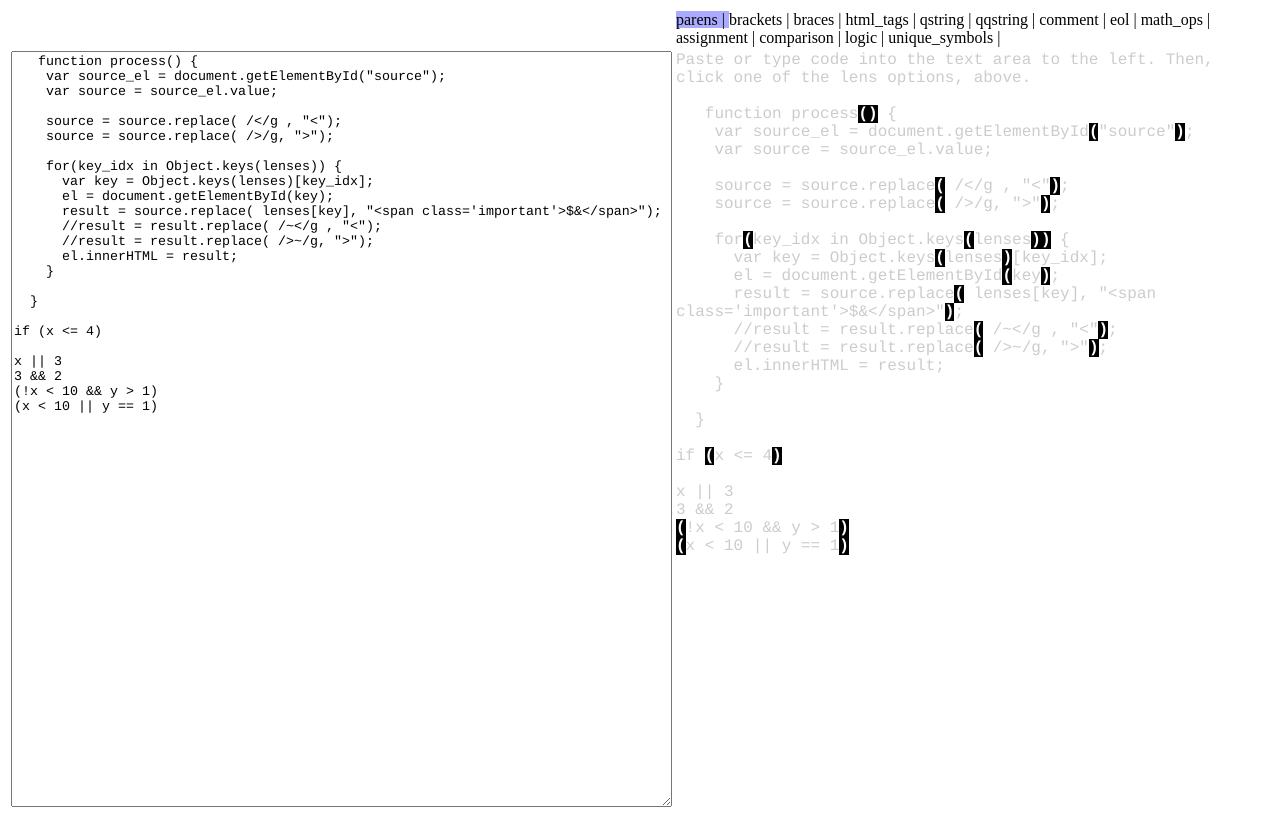
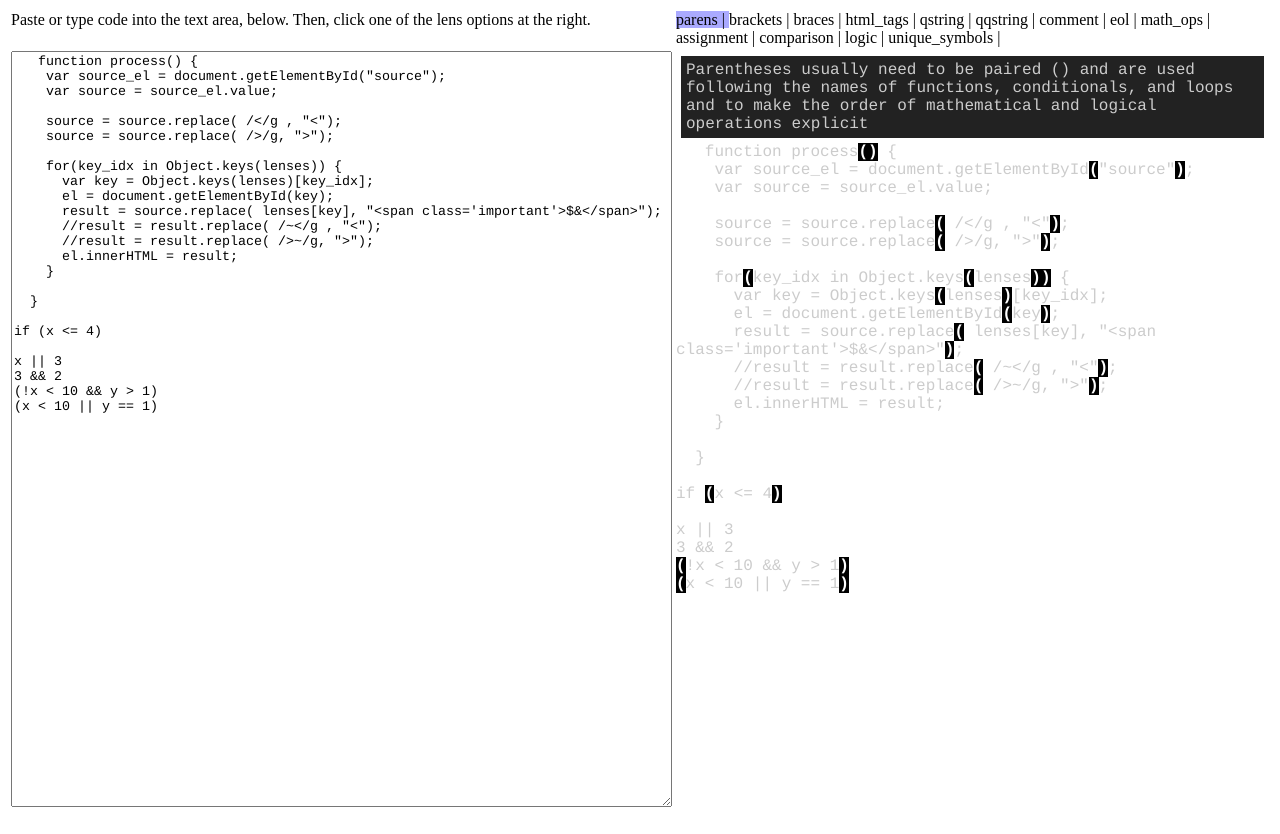
Before and after one commit to WilDoane/code_lens, a plain HTML site: page index.html in a window 1280 px wide. Drawn offline with Linux system fonts and the light colour scheme.

Commit message:
Add tutorial text for each lens

```diff
--- a/index.html
+++ b/index.html
@@ -16,28 +16,37 @@
     background-color: #000000;
     font-weight: bold;
   }
+  #instructions {
+    background-color: #222222;
+    padding: 5px;
+    margin: 5px;
+  }
   </style>
   <script>
 
   var lenses = {
-      "parens": /[)(]/g,
-      "brackets": /[\]\[]/g,
-      "braces": /[}{]/g,
-      "html_tags": /&lt;.*?&gt;/g, // any < > in the source would have been converted to html entities
-      "qstring": /\'.*?\'/g,
-      "qqstring": /\".*?\"/g,
-      //"paired": /[}{)(\]\[]/g,
-      "comment": /\/\/.*/g,
-      "eol": /;[\s]*[\r\n]+/g,
-      "math_ops": /( \-\d| \+ | \- | \/ | \* |\+\+|\-\-)/g,
-      "assignment": / (=|\+=|\-=|\*=|\/=) /g,
-      "comparison": / (==|!=|===|!==|&lt;|&gt;|&lt;=|&gt;=) /g,
-      "logic": /(!| && | \|\| )/g,
-      "unique_symbols": symbols
+      "parens":         [ /[)(]/g, "Parentheses usually need to be paired () and are used following the names of functions, conditionals, and loops and to make the order of mathematical and logical operations explicit"],
+      "brackets":       [ /[\]\[]/g, "Brackets usually need to be paired [] and are used to access elements in an array"],
+      "braces":         [ /[}{]/g, "Braces usually need to be paired {} and are used (1) to surround lines of code that should be executed together (also known as code blocks) and (2) to define JavaScript objects (also known as JSON)"],
+      // any < > in the source would have been converted to html entities
+      "html_tags":      [ /&lt;.*?&gt;/g, "Opening and closing HTML tags usually need to be paired &lt;tag&gt;...&lt;/tag&gt;"],
+      "qstring":        [ /\'.*?\'/g, "Single-quoted (apostrophe: ') strings"],
+      "qqstring":       [ /\".*?\"/g, "Double-quoted (quotation mark: \") strings"],
+      //"paired":       [ /[}{)(\]\[]/g, ""],
+      "comment":        [ /\/\/.*/g, "Single line comments should explain why lines or blocks of code exist rather than simply restating what they're doing (e.g., 'multiplier for the sales tax rate' rather than 'set x to 1.05')"],
+      "eol":            [ /;[\s]*[\r\n]+/g, "Expressions should usually end with a semicolon;"],
+      "math_ops":       [ /( \-\d| \+ | \- | \/ | \* |\+\+|\-\-)/g, "Mathematical operators that take two arguments (e.g., a + b) should have a space on either side of the operator"],
+      "assignment":     [ / (=|\+=|\-=|\*=|\/=) /g, "Assignment of values to variables (e.g., x = 5) should have a space on either side of the assignment operator"],
+      "comparison":     [ / (==|!=|===|!==|&lt;|&gt;|&lt;=|&gt;=) /g, "Tests of equality (==, !=), inequality(&lt;, &gt;, &lt;=, &gt;=), and identity(===, !==) should have a space on either side of the operator"],
+      "logic":          [ /(!| && | \|\| )/g, "Boolean AND (&&) and OR (||) should have a space on either side of the operator (e.g., a && b)"],
+      "unique_symbols": [ symbols, "Check for subtle typos, such as getElementById vs. getElementbyId or innerHTML vs. innerHMTL" ]
   }
 
 
   function process() {
+    // lenses[key][0] == RegExp or function
+    // lenses[key][1] == descriptive instructions
+
     var result;
     var source_el = document.getElementById("source");
     var source = source_el.value;
@@ -49,20 +58,16 @@
       var key = Object.keys(lenses)[key_idx];
       el = document.getElementById(key);
 
-      if(lenses[key] instanceof RegExp) {
-        result = source.replace( lenses[key], "<span class='important'>$&</span>");
+      if(lenses[key][0] instanceof RegExp) {
+        result = source.replace( lenses[key][0], "<span class='important'>$&</span>");
         //result = result.replace( /~</g , "&lt;");
         //result = result.replace( />~/g, "&gt;");
-      } else if(typeof lenses[key] === "function") {
-        result = lenses[key]();
+      } else if(typeof lenses[key][0] === "function") {
+        result = lenses[key][0]();
       }
-
 
       el.innerHTML = result;
     }
-
-    symbols();
-
   }
 
   function setupLenses() {
@@ -92,9 +97,11 @@
 
   function switchLens(target){
     hideLenses();
-    document.getElementById(target.srcElement.class).style.display = "block";
-    document.getElementById(target.srcElement.class + "_nav").style.backgroundColor = "#aaaaff";
+    var selected_lens = target.srcElement.class;
+    document.getElementById(selected_lens).style.display = "block";
+    document.getElementById(selected_lens + "_nav").style.backgroundColor = "#aaaaff";
 
+    document.getElementById("instructions").innerHTML = lenses[selected_lens][1];
   }
 
   function onlyUnique(value, index, self) {
@@ -111,7 +118,7 @@
 <body>
   <table>
     <tr>
-      <td></td>
+      <td>Paste or type code into the text area, below. Then, click one of the lens options at the right.</td>
       <td id="nav_panel"></tr>
     <tr>
       <td>
@@ -143,8 +150,7 @@ x || 3
         </form>
       </td>
       <td id="lens_panel">
-        <div id="instructions" z-index=-1>Paste or type code into the text area to the left. Then, click one of the lens options, above.
-        </div>
+        <div id="instructions"></div>
       </td>
     </tr>
   </table>
```
